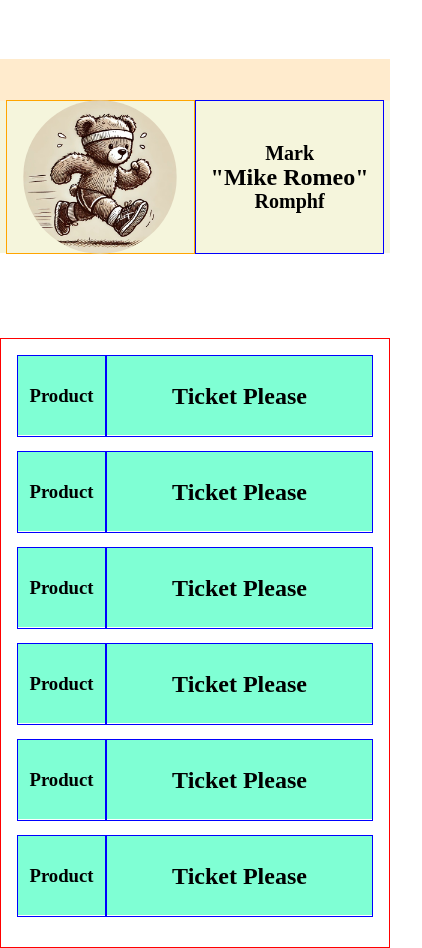
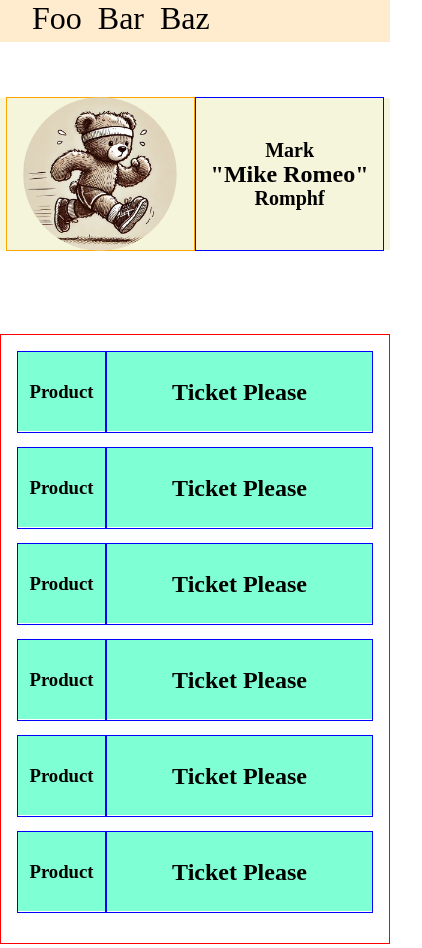
Before and after one commit to mromphf/website, a Vue app: page / in a window 390 px wide. Shown: the whole page, 422 px wide, since content can reach past the window. Built offline with nearby package versions, Linux system fonts and the light colour scheme.

Commit message:
Responsive nav on mobile.

```diff
--- a/src/components/Masthead.vue
+++ b/src/components/Masthead.vue
@@ -26,6 +26,7 @@ img {
 }
 
 header {
+  margin-top: 3.5rem;
   display: flex;
   align-items: center;
   justify-content: center;
--- a/src/components/Menu.vue
+++ b/src/components/Menu.vue
@@ -6,6 +6,11 @@ export default {
 
 <template>
   <nav>
+    <ul>
+      <li>Foo</li>
+      <li>Bar</li>
+      <li>Baz</li>
+    </ul>
   </nav>
 </template>
 
@@ -14,6 +19,20 @@ nav {
   width: 100%;
   height: 5vh;
   background-color: blanchedalmond;
-  margin-top: 7vh;
+}
+
+ul {
+  list-style-type: none;
+  display: flex;
+  justify-content: flex-start;
+  align-items: center;
+  padding: 0;
+  margin-left: 2rem;
+  gap: 1rem;
+  width: 100%;
+}
+
+li {
+  font-size: 2rem;
 }
 </style>
```
